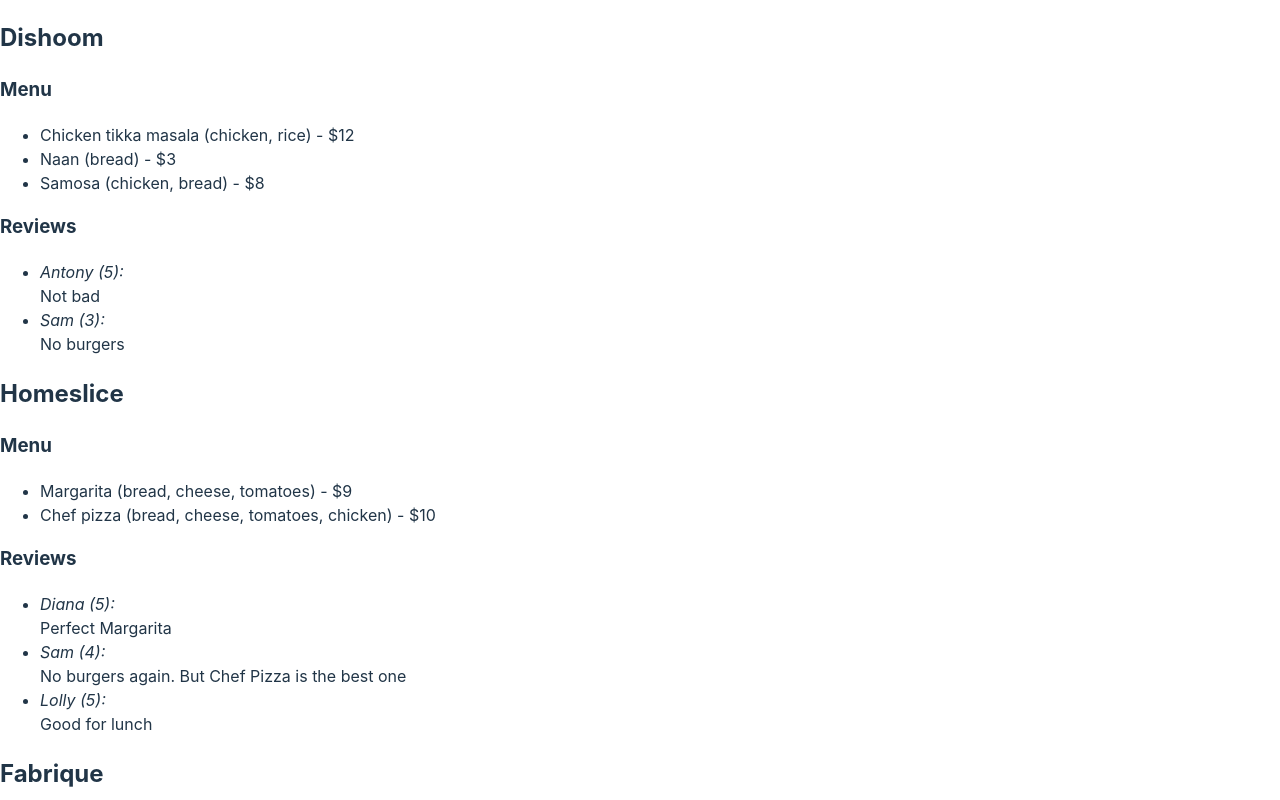
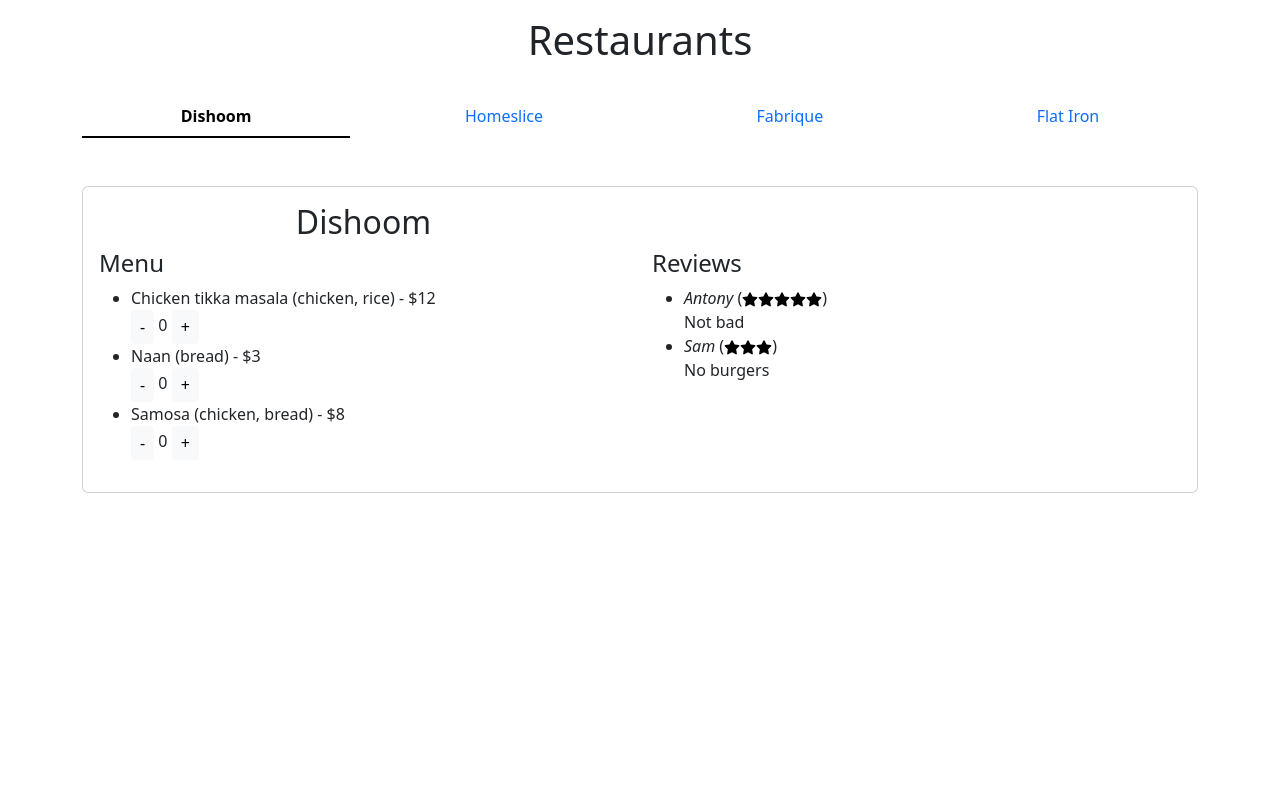
Before and after one commit to mrLexx/stunning-react, a React (Vite) app: page / in a window 1280 px wide. Shown: the top 800 px of the page. Built offline with nearby package versions, Linux system fonts and the light colour scheme.

Commit message:
Homework 3

```diff
--- a/eslint.config.js
+++ b/eslint.config.js
@@ -33,6 +33,7 @@ export default [
         'warn',
         { allowConstantExport: true },
       ],
+      'react/prop-types': 'off'
     },
   },
 ]
--- a/package.json
+++ b/package.json
@@ -10,6 +10,8 @@
     "preview": "vite preview"
   },
   "dependencies": {
+    "@popperjs/core": "^2.11.8",
+    "bootstrap": "5.3.3",
     "react": "^18.3.1",
     "react-dom": "^18.3.1"
   },
--- /dev/null
+++ b/src/components/app/App.jsx
@@ -0,0 +1,36 @@
+import { useState } from "react";
+import { restaurants } from "../../materials/mock";
+import { Layout } from "../layout/Layout";
+import { Nav } from "../nav/Nav";
+import { Restaurant } from "../restaurant/Restaurants";
+
+export const App = () => {
+  const [currentNav, setCurrentNav] = useState(restaurants[0].id);
+
+  return (
+    <Layout>
+      <ul className="nav nav-underline nav-fill pb-5 pt-2">
+        {restaurants.map((place) => (
+          <Nav
+            key={place.id}
+            id={place.id}
+            name={place.name}
+            currentNav={currentNav}
+            setCurrentNav={setCurrentNav}
+          />
+        ))}
+      </ul>
+
+      {restaurants.map((place) => (
+        <Restaurant
+          key={place.id}
+          id={place.id}
+          name={place.name}
+          menu={place.menu}
+          reviews={place.reviews}
+          currentNav={currentNav}
+        />
+      ))}
+    </Layout>
+  );
+};
--- /dev/null
+++ b/src/components/layout/Layout.jsx
@@ -0,0 +1,8 @@
+export const Layout = ({ children }) => {
+  return (
+    <>
+      <div className={"container text-center pb-3 pt-3"}><h1>Restaurants</h1></div>
+      <div className={"container"}>{children}</div>
+    </>
+  );
+};
--- /dev/null
+++ b/src/components/nav/Nav.jsx
@@ -0,0 +1,16 @@
+export const Nav = ({ id, name, currentNav, setCurrentNav }) => {
+  return (
+    <li className="nav-item">
+      <a
+        className={`nav-link ${currentNav === id ? "active" : ""}`}
+        aria-current="page"
+        href="#"
+        onClick={() => {
+          setCurrentNav(id);
+        }}
+      >
+        {name}
+      </a>
+    </li>
+  );
+};
--- /dev/null
+++ b/src/components/restaurant/Count.jsx
@@ -0,0 +1,48 @@
+import { useEffect, useState } from "react";
+
+export const Count = ({ currentNav, max = 5, remember = false }) => {
+  const [count, setCount] = useState(0);
+
+  useEffect(() => {
+    if (!remember) {
+      setCount(0);
+    }
+  }, [currentNav, remember]);
+
+  return (
+    <div className="d-grid gap-2 d-md-block">
+      <button
+        type="button"
+        style={{
+          "--bs-btn-padding-y": ".25rem",
+          "--bs-btn-padding-x": ".5rem",
+          "--bs-btn-font-size": "1rem",
+        }}
+        className="btn btn-light btn-sm"
+        onClick={() => {
+          setCount(count > 0 ? count - 1 : 0);
+        }}
+      >
+        {" "}
+        -{" "}
+      </button>{" "}
+      {count}{" "}
+      <button
+        type="button"
+        style={{
+          "--bs-btn-padding-y": ".25rem",
+          "--bs-btn-padding-x": ".5rem",
+          "--bs-btn-font-size": "1rem",
+        }}
+        className={`btn btn-light btn-sm`}
+        onClick={() => {
+          setCount(count < max ? count + 1 : count);
+        }}
+        disabled={!(count < max)}
+      >
+        {" "}
+        +{" "}
+      </button>
+    </div>
+  );
+};
--- /dev/null
+++ b/src/components/restaurant/Rating.jsx
@@ -0,0 +1,6 @@
+import { Fragment } from "react";
+import { SvgStar } from "../../materials/Svg";
+
+export const Rating = ({ rating }) => {
+  return [...Array(rating)].map((x, i) => <SvgStar key={i} />);
+};
--- /dev/null
+++ b/src/components/restaurant/Restaurants.jsx
@@ -0,0 +1,56 @@
+import { Count } from "./Count";
+import { Rating } from "./Rating";
+
+export const Restaurant = ({ id, name, menu, reviews, currentNav }) => {
+  return (
+    <>
+      {name !== "" && (
+        <div className={`card ${id === currentNav ? "" : "d-none"}`}>
+          <div className="card-body">
+            <div className="row text-center">
+              <div className="col">
+                <h2 className="card-title">{name}</h2>
+              </div>
+              <div className="col"></div>
+            </div>
+            <div className="row">
+              <div className="col">
+                <div className="card-text">
+                  <h4>Menu</h4>
+                  {menu.length > 0 && (
+                    <ul>
+                      {menu.map((dish) => (
+                        <li key={dish.id}>
+                          {dish.name} ({dish.ingredients.join(", ")}) - $
+                          {dish.price}
+                          <Count currentNav={currentNav} remember={true} />
+                        </li>
+                      ))}
+                    </ul>
+                  )}
+                </div>
+              </div>
+              <div className="col">
+                <div className="card-text">
+                  <h4>Reviews</h4>
+                  {reviews.length > 0 && (
+                    <ul>
+                      {reviews.map((review) => (
+                        <li key={review.id}>
+                          <i>{review.user}</i> (
+                          <Rating rating={review.rating} />)
+                          <br />
+                          {review.text}
+                        </li>
+                      ))}
+                    </ul>
+                  )}
+                </div>
+              </div>
+            </div>
+          </div>
+        </div>
+      )}
+    </>
+  );
+};
--- a/src/main.jsx
+++ b/src/main.jsx
@@ -1,38 +1,10 @@
-import {StrictMode} from 'react'
-import {createRoot} from 'react-dom/client'
-import './index.css'
-import {restaurants} from "./materials/materials/mock.js";
+import { StrictMode } from "react";
+import { createRoot } from "react-dom/client";
+import 'bootstrap/dist/css/bootstrap.css'
 
-createRoot(document.getElementById('root')).render(
-    <StrictMode>
-        <div>{restaurants.map((place) => (
-            <div key={place.id}>
-                <h2>{place.name}</h2>
-
-                <h3>Menu</h3>
-                {place.menu.length > 0 &&
-                    <ul>
-                        {place.menu.map((dish) => (
-                            <li key={dish.id}>
-                                {dish.name} ({dish.ingredients.join(', ')}) - ${dish.price}
-                            </li>
-                        ))}
-                    </ul>
-                }
-
-                <h3>Reviews</h3>
-                {place.reviews.length > 0 &&
-                    <ul>
-                        {place.reviews.map((review) => (
-                            <li key={review.id}>
-                                <i>{review.user} ({review.rating}):</i><br/>{review.text}
-                            </li>
-                        ))}
-                    </ul>
-                }
-
-            </div>
-        ))}
-        </div>
-    </StrictMode>,
-)
+import { App } from "./components/app/App.jsx";
+createRoot(document.getElementById("root")).render(
+  <StrictMode>
+    <App />
+  </StrictMode>
+);
--- /dev/null
+++ b/src/materials/Svg.jsx
@@ -0,0 +1,14 @@
+export const SvgStar = ({props}) =>{
+    return (
+      <svg
+      color="red"
+      xmlns="http://www.w3.org/2000/svg"
+      viewBox="0 0 16 16"
+      width={16}
+      height={16}
+      {...props}
+    >
+      <path d="M8 .25a.75.75 0 01.673.418l1.882 3.815 4.21.612a.75.75 0 01.416 1.279l-3.046 2.97.719 4.192a.751.751 0 01-1.088.791L8 12.347l-3.766 1.98a.75.75 0 01-1.088-.79l.72-4.194L.818 6.374a.75.75 0 01.416-1.28l4.21-.611L7.327.668A.75.75 0 018 .25z" />
+    </svg>
+    )
+  }
```
Also changed, not shown: src/materials/mock.js (renamed from src/materials/materials/mock.js), 1 other file (tests, documents, lock files or other folders).
